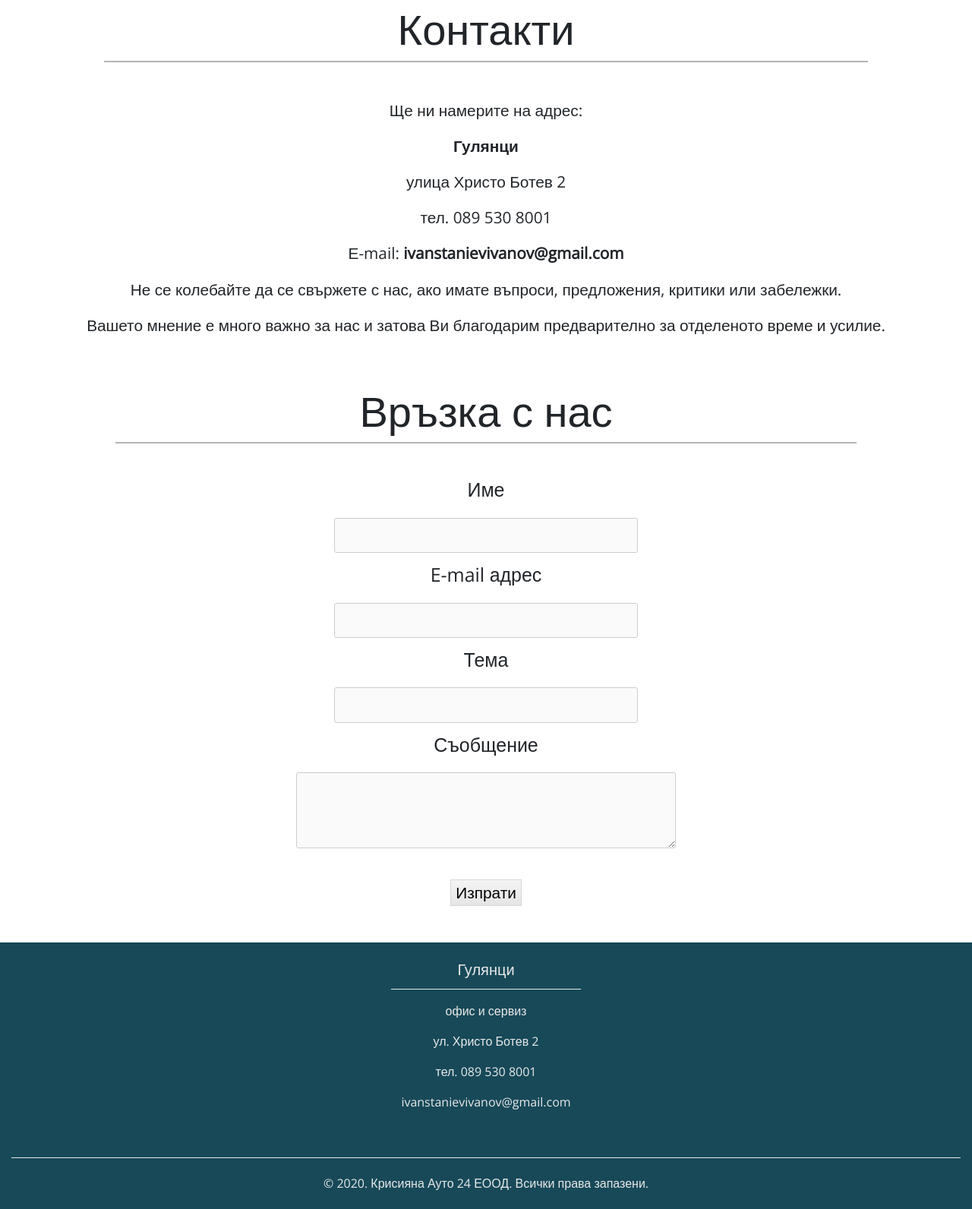
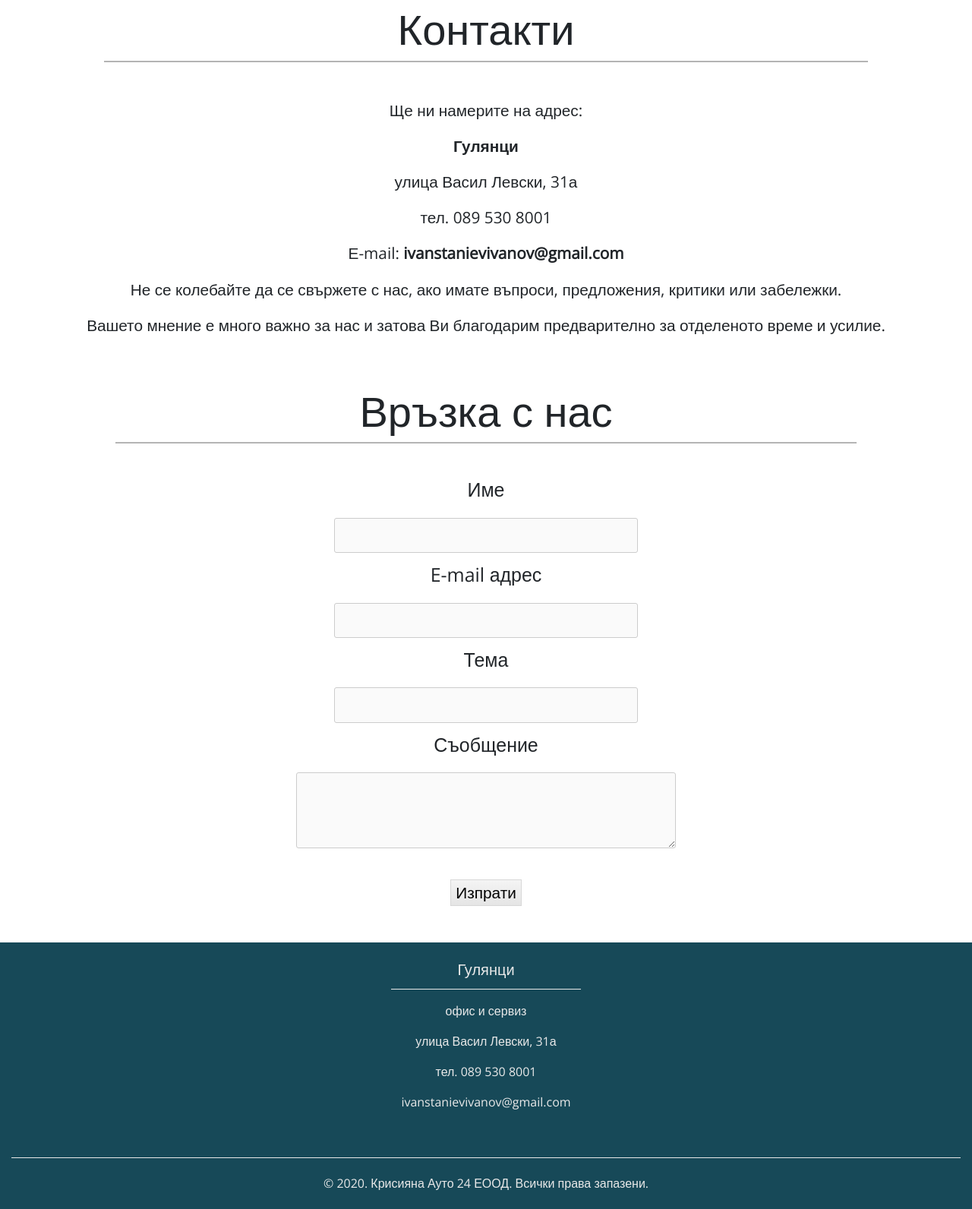
Before and after one commit to kristiyanivanovx/krisiqna-auto-24, a Flask app: page /contacts in a window 1280 px wide. Shown: the part 110-1702 px from the top of the page at 76% size. Run offline with Flask 2, Linux system fonts and the light colour scheme; some libraries are stand-ins or nearby versions.

Commit message:
edit address

```diff
--- a/templates/contacts.html
+++ b/templates/contacts.html
@@ -22,7 +22,7 @@
 			<b>Гулянци</b>
 		</p>
 		<p>
-			улица Христо Ботев 2
+			улица Васил Левски, 31а
 		</p>
 		<p>
 			тел. 089 530 8001
--- a/templates/layout.html
+++ b/templates/layout.html
@@ -65,7 +65,7 @@
 		<h5>Гулянци</h5>
 		<hr class="bottom">
 		<p>офис и сервиз</p>
-		<p>ул. Христо Ботев 2</p>
+		<p>улица Васил Левски, 31а</p>
 		<p>тел. 089 530 8001</p>
 		<p><a href="mailto:ivanstanievivanov@gmail.com">ivanstanievivanov@gmail.com</a></p>
 	</div>
```
